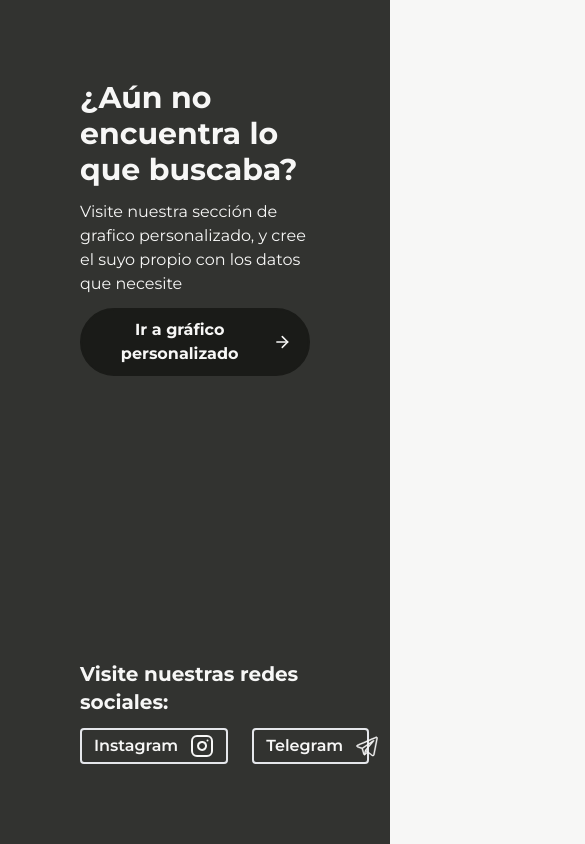
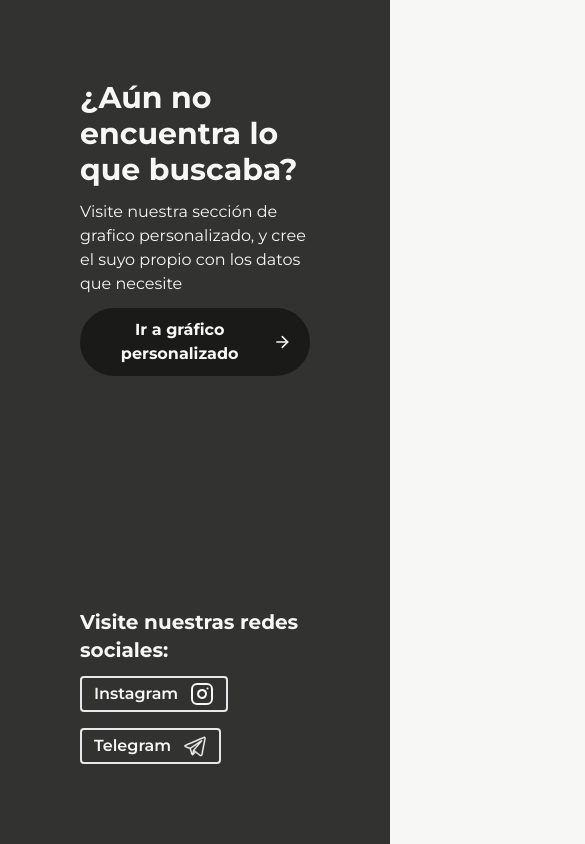
Before and after one commit to AdrianSouto/techpath, a Next.js app: page / in a window 390 px wide. Shown: the part 9096-9940 px from the top of the page, 585 px wide, since content can reach past the window. Built offline with nearby package versions, Linux system fonts and the light colour scheme; a web font is replaced by a local one.

Commit message:
fix   telegram icon   scroll horizontal mobile

```diff
--- a/app/components/Footer.tsx
+++ b/app/components/Footer.tsx
@@ -22,14 +22,14 @@ export default function Footer(){
                 </div>
                 <div className={'flex flex-col w-full lg:w-1/2 text-pretty space-y-3'}>
                     <h1 className={'font-bold text-xl'}>Visite nuestras redes sociales:</h1>
-                    <div className={'flex space-x-6'}>
+                    <div className={'lg:flex-row flex-col flex lg:space-x-6 space-y-4'}>
                         <Link
                             href={'https://www.instagram.com/tech_path_information?igsh=MXN5YjlkdnI2a2dnOA=='}
                             target="_blank"
                             rel="noopener noreferrer"
                             className={'flex space-x-3 border-2 rounded-sm w-fit px-3 py-1 font-semibold hover:cursor-pointer hover:bg-tuatara-700'}>
                             <p>Instagram</p>
-                            <Instagram/>
+                            <Instagram width={24} height={24}/>
                         </Link>
 
                         <Link
@@ -38,12 +38,12 @@ export default function Footer(){
                             rel="noopener noreferrer"
                             className={'flex space-x-3 border-2 rounded-sm w-fit px-3 py-1 font-semibold hover:cursor-pointer hover:bg-tuatara-700'}>
                             <p>Telegram</p>
-                            <Image src={TelegramIcon} alt={'Icono de telegram'} color={'#F7F7F7'}/>
+                            <Image src={TelegramIcon} width={24} height={24} alt={'Icono de telegram'} color={'#F7F7F7'}/>
                         </Link>
                     </div>
                 </div>
             </div>
-            <div className={'h-full invisible lg:visible flex flex-col justify-center items-center'}>
+            <div className={'h-full hidden lg:visible lg:flex flex-col justify-center items-center'}>
                 <Code width={300} height={300} color={"#e5e5e2"}/>
                 <h1 className={"font-semibold text-3xl"}>TECH PATH</h1>
             </div>
```
